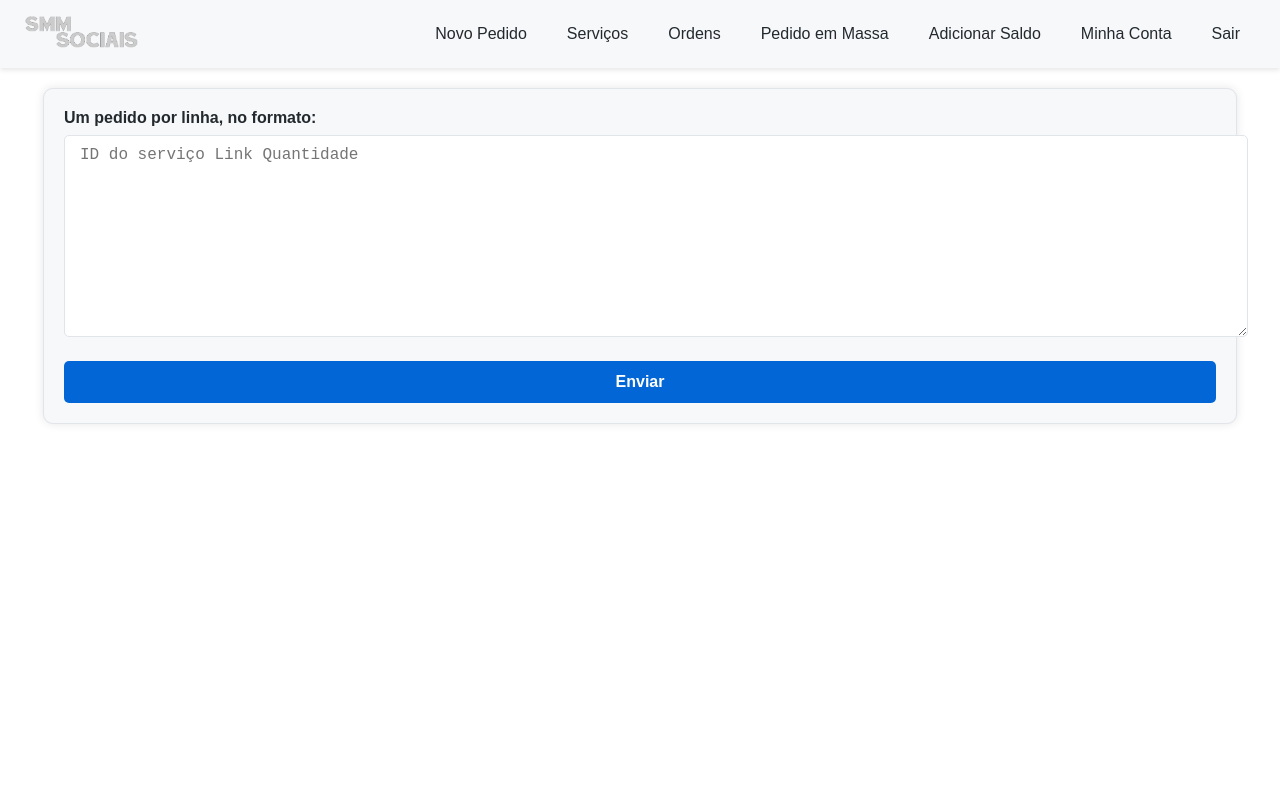
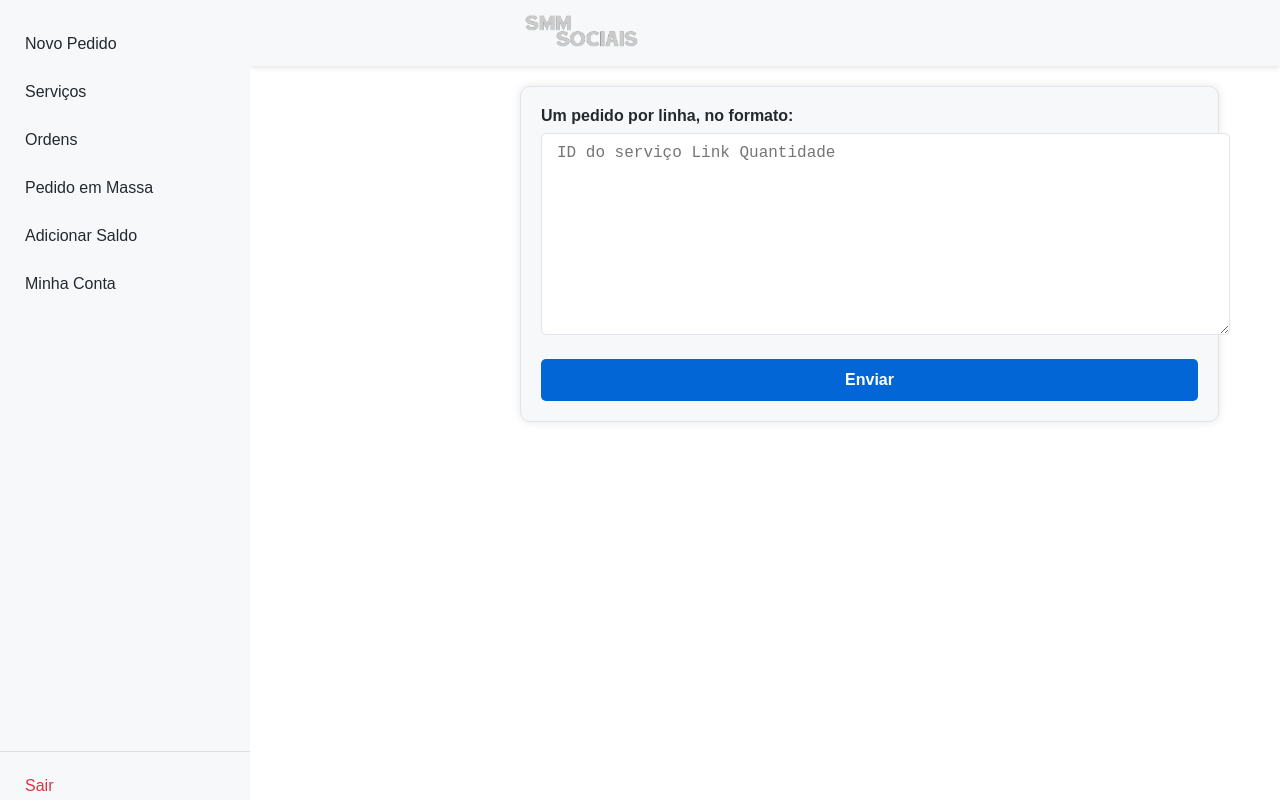
Before and after one commit to GanheSocial/smmsociais.com, a plain HTML site: page massorder.html in a window 1280 px wide. Drawn offline with Linux system fonts and the light colour scheme; no server answers; sample sign-in values are in the browser's storage.

Commit message:
Update massorder.html

```diff
--- a/massorder.html
+++ b/massorder.html
@@ -137,7 +137,7 @@
             border-radius: 3px;
         }
 
-        /* Estilos do menu hamburguer (mobile) */
+        /* Estilos do menu hamburguer */
         .menu-toggle {
             width: 30px;
             height: 30px;
@@ -191,24 +191,31 @@
             display: block;
         }
 
-        /* Estilos do menu desktop */
-        .desktop-menu {
-            display: none;
-        }
-
-        .desktop-menu-item {
-            padding: 10px 15px;
-            margin: 0 5px;
+        .menu-item {
+            padding: 15px 25px;
             cursor: pointer;
             color: var(--text-light);
             font-size: 16px;
             text-decoration: none;
             transition: background-color 0.2s;
-            border-radius: 5px;
         }
 
-        .desktop-menu-item:hover {
+        .menu-item:hover {
             background-color: rgba(0, 0, 0, 0.05);
+        }
+
+        .menu-footer {
+            margin-top: auto;
+            padding: 25px 0;
+            border-top: 1px solid rgba(0, 0, 0, 0.1);
+        }
+
+        .menu-logout {
+            padding: 15px 25px;
+            cursor: pointer;
+            color: #dc3545;
+            font-size: 16px;
+            text-decoration: none;
         }
 
         .error-message {
@@ -251,11 +258,11 @@
                 border-top: 1px solid rgba(255, 255, 255, 0.1);
             }
 
-            .menu-item, .desktop-menu-item {
+            .menu-item {
                 color: var(--text-dark);
             }
 
-            .menu-item:hover, .desktop-menu-item:hover {
+            .menu-item:hover {
                 background-color: rgba(255, 255, 255, 0.05);
             }
 
@@ -288,29 +295,39 @@
             }
         }
 
-        @media (min-width: 769px) {
+        /* Estilos para desktop */
+        @media (min-width: 992px) {
+            body {
+                padding-left: 250px;
+            }
+
             .menu-toggle {
                 display: none;
             }
 
-            .desktop-menu {
-                display: flex;
-                align-items: center;
+            .menu-content {
+                left: 0;
+                box-shadow: none;
             }
 
-            .menu-content {
-                display: none;
+            .menu-overlay {
+                display: none !important;
+            }
+
+            .header {
+                padding-left: 270px;
+            }
+
+            .container {
+                margin-left: 270px;
+                width: calc(90% - 270px);
             }
         }
 
-        @media (max-width: 768px) {
+        @media (max-width: 991px) {
             .container {
                 width: 95%;
                 padding: 15px;
-            }
-
-            .desktop-menu {
-                display: none;
             }
         }
 
@@ -337,17 +354,6 @@
                     alt="Logo smmsociais" class="logo">
             </a>
         </div>
-
-        <!-- Menu para desktop -->
-        <div class="desktop-menu">
-            <a class="desktop-menu-item" href="painel">Novo Pedido</a>
-            <a class="desktop-menu-item" href="services">Serviços</a>
-            <a class="desktop-menu-item" href="orders">Ordens</a>
-            <a class="desktop-menu-item" href="massorder">Pedido em Massa</a>
-            <a class="desktop-menu-item" href="addfunds">Adicionar Saldo</a>
-            <a class="desktop-menu-item" href="profile">Minha Conta</a>
-            <a class="desktop-menu-item" onclick="logout()">Sair</a>
-        </div>
     </div>
 
     <div class="container">
@@ -368,7 +374,7 @@
         </form>
     </div>
 
-    <!-- Menu Overlay e Conteúdo (mobile) -->
+    <!-- Menu Overlay e Conteúdo -->
     <div class="menu-overlay" id="menuOverlay"></div>
     <div class="menu-content" id="menuContent">
         <a class="menu-item" href="painel">Novo Pedido</a>
@@ -412,7 +418,8 @@
         document.addEventListener("DOMContentLoaded", function () {
             document.body.classList.add('loaded');
 
-            // Controle do menu hamburguer (mobile)
+            // Controle do menu hamburguer (só funciona em mobile)
+            if (window.innerWidth < 992) {
                 const menuToggle = document.getElementById('menuToggle');
                 const menuOverlay = document.getElementById('menuOverlay');
                 const menuContent = document.getElementById('menuContent');
@@ -441,6 +448,7 @@
                     spans[1].style.opacity = '1';
                     spans[2].style.transform = 'none';
                 });
+            }
 
             // Validação do formulário de ordem em massa
             const bulkOrderForm = document.getElementById('bulkOrderForm');
```
Lines whose indentation alone changed are shown as unchanged.
